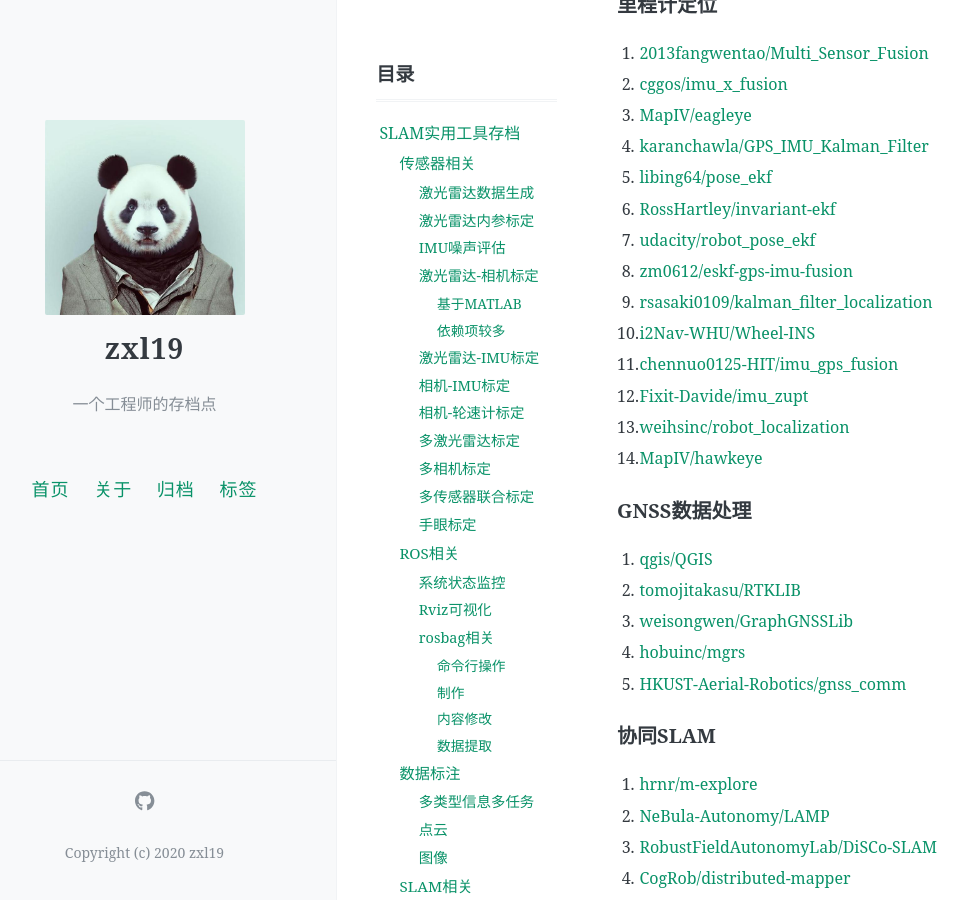
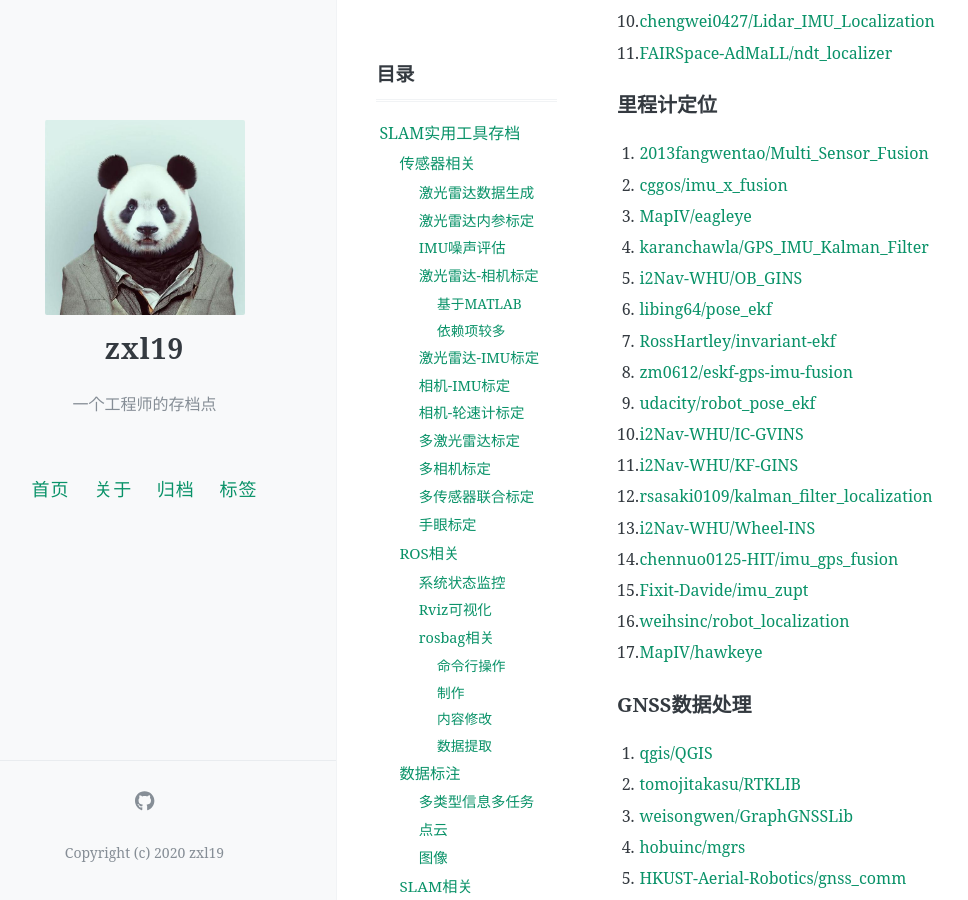
Before and after one commit to zxl19/zxl19.github.io, a Jekyll site: the page built from _posts/2021-05-25-slam-tool.md, in a window 1280 px wide and 900 px high, scrolled down 13798 px. Shown: the whole window, without its empty margins (47-1015 px from the left). Built offline with Jekyll 4.4.1, drawn with Linux system fonts in a browser that asks for light colours; comment, search, counter and statistics services are not loaded; some of the changed text lies outside the part shown.

Commit message:
Update 2021-05-25-slam-tool.md

```diff
--- a/_posts/2021-05-25-slam-tool.md
+++ b/_posts/2021-05-25-slam-tool.md
@@ -226,6 +226,10 @@ pinned: false
 4. [Robotic 3D Scan Repository](http://kos.informatik.uni-osnabrueck.de/3Dscans/)
 5. [RESSO](https://3d.bk.tudelft.nl/liangliang/publications/2019/plade/resso.html)
 6. [The Stanford 3D Scanning Repository](https://graphics.stanford.edu/data/3Dscanrep/)
+
+#### 组合导航
+
+1. [i2Nav-WHU/awesome-gins-datasets](https://github.com/i2Nav-WHU/awesome-gins-datasets)
 
 #### 地面分割
 
@@ -497,16 +501,19 @@ pinned: false
 2. [cggos/imu_x_fusion](https://github.com/cggos/imu_x_fusion)
 3. [MapIV/eagleye](https://github.com/MapIV/eagleye)
 4. [karanchawla/GPS_IMU_Kalman_Filter](https://github.com/karanchawla/GPS_IMU_Kalman_Filter)
-5. [libing64/pose_ekf](https://github.com/libing64/pose_ekf)
-6. [RossHartley/invariant-ekf](https://github.com/RossHartley/invariant-ekf)
-7. [udacity/robot_pose_ekf](https://github.com/udacity/robot_pose_ekf)
+5. [i2Nav-WHU/OB_GINS](https://github.com/i2Nav-WHU/OB_GINS)
+6. [libing64/pose_ekf](https://github.com/libing64/pose_ekf)
+7. [RossHartley/invariant-ekf](https://github.com/RossHartley/invariant-ekf)
 8. [zm0612/eskf-gps-imu-fusion](https://github.com/zm0612/eskf-gps-imu-fusion)
-9. [rsasaki0109/kalman_filter_localization](https://github.com/rsasaki0109/kalman_filter_localization)
-10. [i2Nav-WHU/Wheel-INS](https://github.com/i2Nav-WHU/Wheel-INS)
-11. [chennuo0125-HIT/imu_gps_fusion](https://github.com/chennuo0125-HIT/imu_gps_fusion)
-12. [Fixit-Davide/imu_zupt](https://github.com/Fixit-Davide/imu_zupt)
-13. [weihsinc/robot_localization](https://github.com/weihsinc/robot_localization)
-14. [MapIV/hawkeye](https://github.com/MapIV/hawkeye)
+9. [udacity/robot_pose_ekf](https://github.com/udacity/robot_pose_ekf)
+10. [i2Nav-WHU/IC-GVINS](https://github.com/i2Nav-WHU/IC-GVINS)
+11. [i2Nav-WHU/KF-GINS](https://github.com/i2Nav-WHU/KF-GINS)
+12. [rsasaki0109/kalman_filter_localization](https://github.com/rsasaki0109/kalman_filter_localization)
+13. [i2Nav-WHU/Wheel-INS](https://github.com/i2Nav-WHU/Wheel-INS)
+14. [chennuo0125-HIT/imu_gps_fusion](https://github.com/chennuo0125-HIT/imu_gps_fusion)
+15. [Fixit-Davide/imu_zupt](https://github.com/Fixit-Davide/imu_zupt)
+16. [weihsinc/robot_localization](https://github.com/weihsinc/robot_localization)
+17. [MapIV/hawkeye](https://github.com/MapIV/hawkeye)
 
 ### GNSS数据处理
 
```
